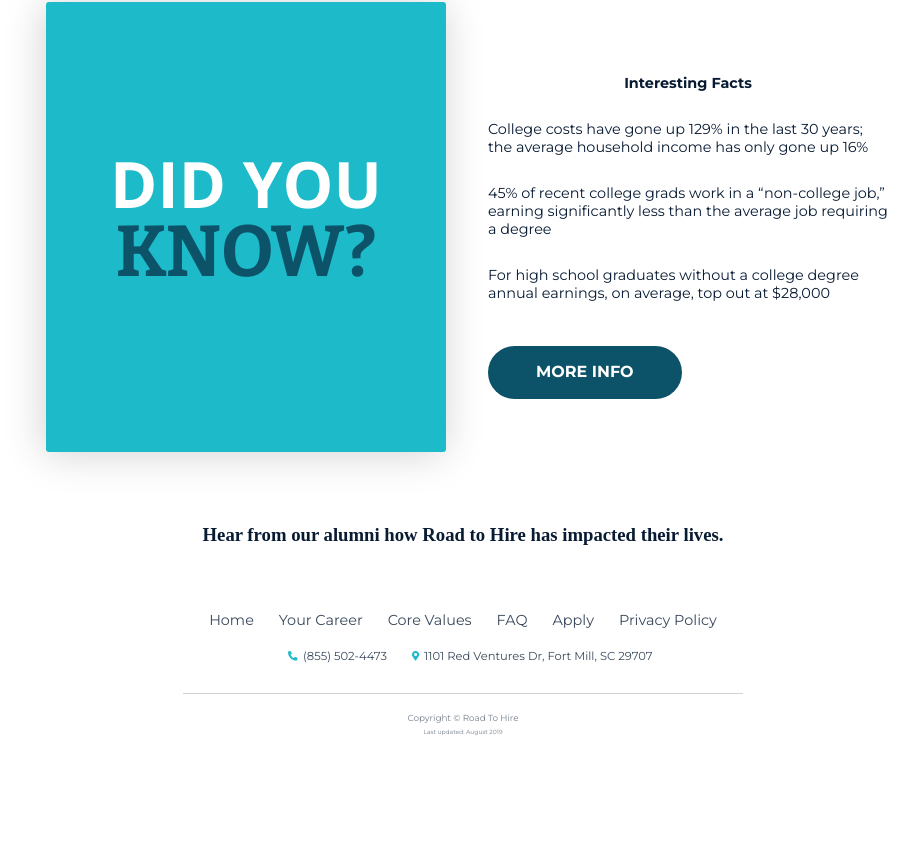
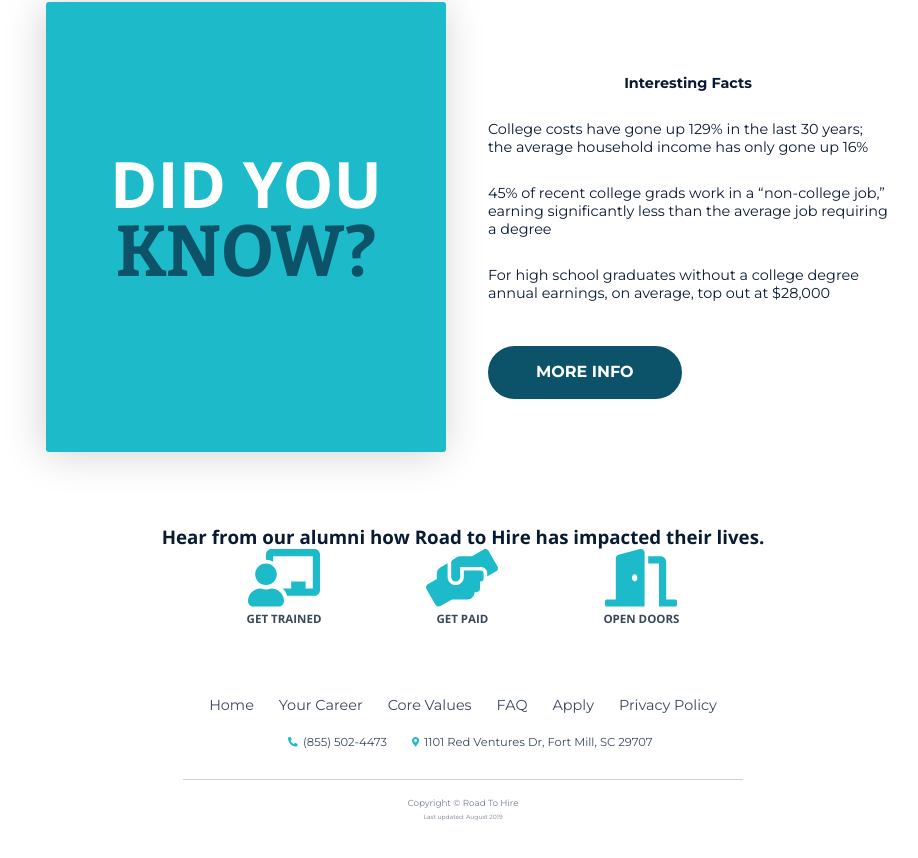
Before and after one commit to Tivler/roadtohire-clone, a React (Create React App) app: page / in a window 1280 px wide. Shown: the part 818-1676 px from the top of the page, without its empty margins (177-1095 px from the left). Before the commit the page ends 1592 px from the top, so only its background shows below. Built offline with nearby package versions, Linux system fonts and the light colour scheme.

Commit message:
implemented hero

```diff
--- a/src/App.css
+++ b/src/App.css
@@ -4,5 +4,5 @@
 }
 
 .filler {
-    height: 1000px;
+    height: 300px;
 }
--- a/src/components/feature/Impact/Impact.jsx
+++ b/src/components/feature/Impact/Impact.jsx
@@ -1,12 +1,31 @@
 import React from 'react';
 import './_Impact.scss';
+
+import { FontAwesomeIcon } from '@fortawesome/react-fontawesome';
+import { faChalkboardTeacher, faHandsHelping, faDoorOpen } from "@fortawesome/free-solid-svg-icons";
 
 const Impact = () => {
     return (
         <>
-        <section>
+        <section className="impact">
             <h3>Hear from our alumni how Road to Hire has impacted their lives.</h3>
 
+            <div className="wrap">
+                <p className="icon">
+                    <FontAwesomeIcon className="icon--size" icon={faChalkboardTeacher} />
+                    <span className="label">GET TRAINED</span>
+                </p>
+
+                <p className="icon divid">
+                    <FontAwesomeIcon className="icon--size" icon={faHandsHelping} />
+                    <span className="label">GET PAID</span>
+                </p>
+
+                <p className="icon">
+                    <FontAwesomeIcon className="icon--size" icon={faDoorOpen} />
+                    <span className="label">OPEN DOORS</span>
+                </p>
+            </div>
         </section>
         </>
     )
--- a/src/components/feature/Impact/_Impact.scss
+++ b/src/components/feature/Impact/_Impact.scss
@@ -3,3 +3,36 @@ h3  {
     margin-top: 5%;
     color: #081b33;
 }
+
+.impact {
+    font-family: "Open Sans";
+}
+
+.wrap {
+    display: flex;
+    justify-content: center;
+}
+
+.icon {
+    font-size: 1.2em;
+    text-decoration: none;
+    display: flex;
+    flex-direction: column;
+    align-items: center;
+
+    &--size {
+        font-size: 3em;
+        color: #1dbac9;
+    }
+}
+
+.divid {
+    margin: 0 100px 0 100px;
+}
+
+.label {
+    font-size: .6em;
+    font-weight: 700;
+    padding: 5px;
+    color:rgba(8,27,51,.8);
+}
--- a/src/pages/OurProgram.jsx
+++ b/src/pages/OurProgram.jsx
@@ -1,5 +1,7 @@
 import React from 'react';
 import '../App.css';
+
+import ImageQuoteUnder from '../components/feature/ImageQuoteUnderFt9/ImageQuoteUnder';
 
 class OurProgram extends React.Component {
     render () {
@@ -8,6 +10,7 @@ class OurProgram extends React.Component {
             <div className="filler">
                 Our Program
             </div>
+            <ImageQuoteUnder />
         </>
     )
     }
```
